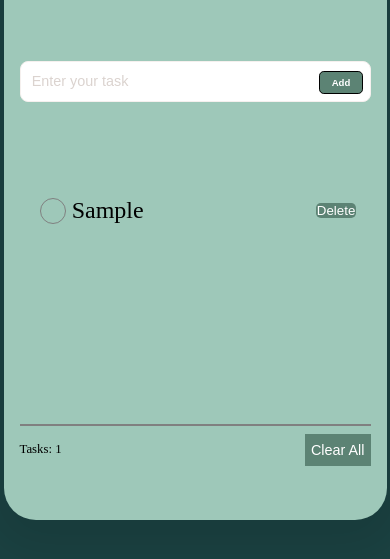
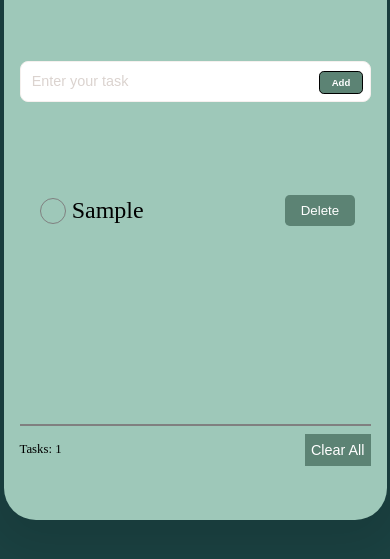
Before and after one commit to nabila39/Todo-App, a plain HTML site: page index.html in a window 390 px wide. Both pictures are taken after typing "Sample" into the empty fields and a click on the button "Add". Shown: the part 213-772 px from the top of the page. Drawn offline with Linux system fonts and the light colour scheme.

Commit message:
Update responciv.css

```diff
--- a/responciv.css
+++ b/responciv.css
@@ -68,7 +68,7 @@
         background-color: #5C8374;
         color: rgb(255, 255, 255);
         border: none;
-        padding: 0.6% 1.2%;
+         padding: 0.5rem 1rem;
         border-radius: 0.3rem;
         cursor: pointer;
 
```
